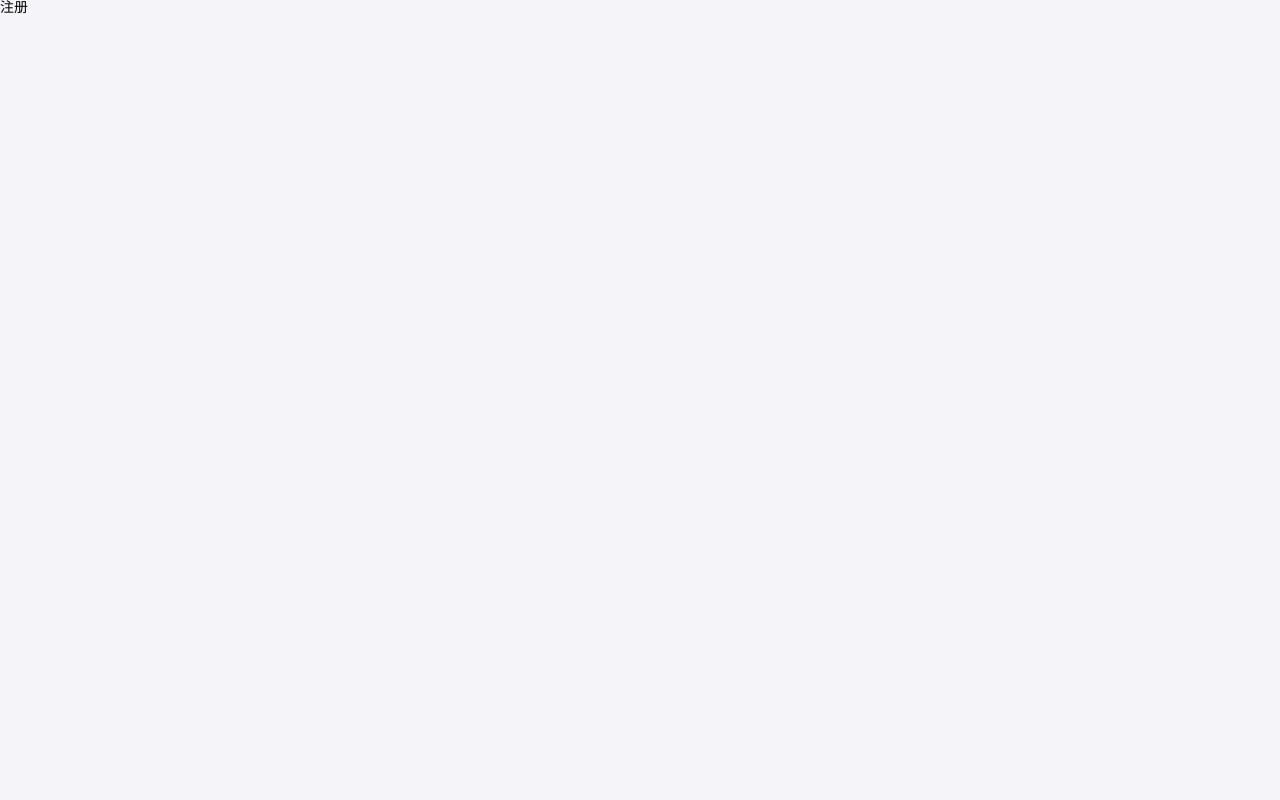
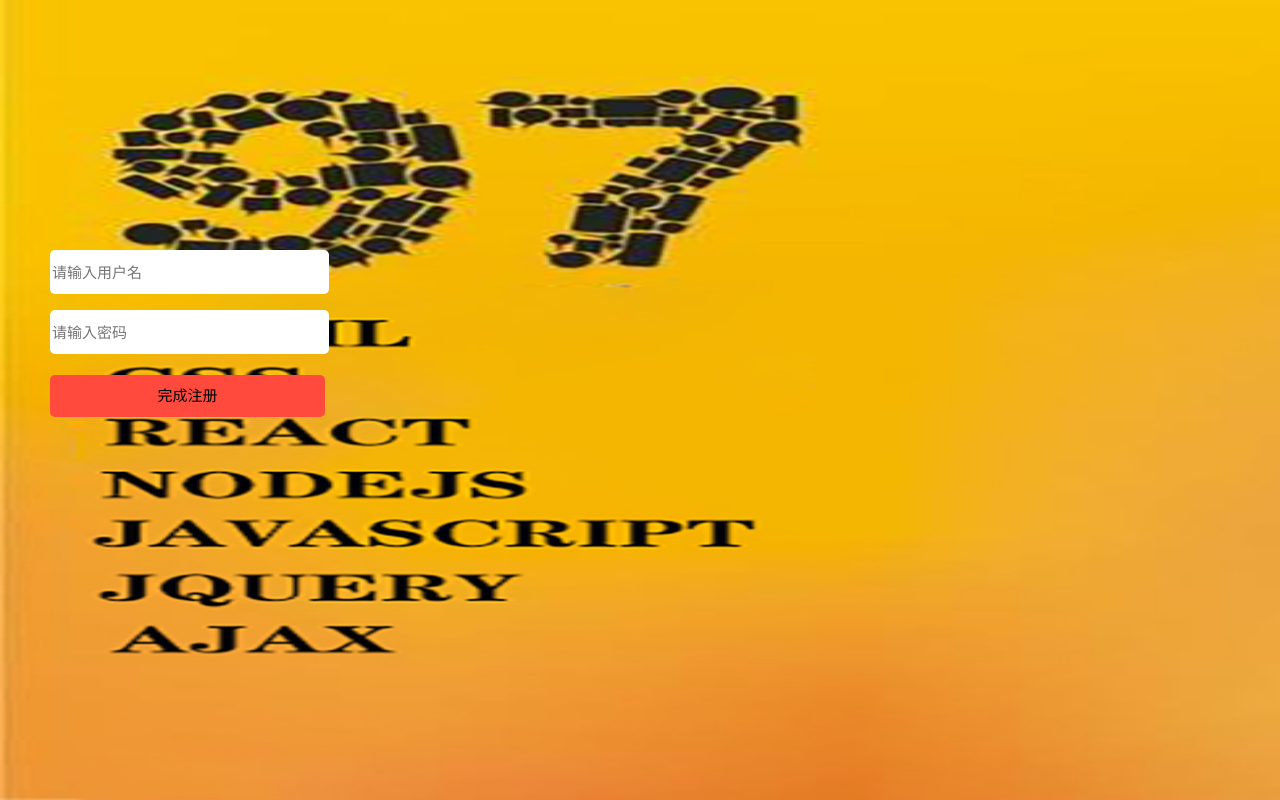
Before and after one commit to chailintongLYN/Software-group, a React (Create React App) app in the folder Project/myapp/: page /logon in a window 1280 px wide. Built offline with nearby package versions, Linux system fonts and the light colour scheme.

Commit message:
heshuang

```diff
--- a/Project/myapp/src/shixinxiangmu/Logon.js
+++ b/Project/myapp/src/shixinxiangmu/Logon.js
@@ -1,7 +1,105 @@
-import React from 'react'
-const Logon=()=>{
-    return(
-        <div>注册</div>
-    )
+import React, { Component } from "react";
+let newinfo={
+    username:"",
+    password:""
+}
+class Logon extends Component{
+    constructor(props) {
+        super(props);
+        this.state = {
+            username: "",
+            password: ""
+        };
+        this.handleChange = this.handleChange.bind(this);
+        this.handleSumit = this.handleSumit.bind(this);
+    }
+    // 处理用户名、密码的变化
+    handleChange(e) {
+        if (e.target.name === "username") {
+            this.setState({
+                username: e.target.value,
+            });
+            newinfo.username=e.target.value;
+        } else if (e.target.name === "password") {
+            this.setState({
+                password: e.target.value,
+            });
+            newinfo.password=e.target.value;
+            console.log(JSON.stringify(newinfo));
+        }
+
+    }
+    // 提交登录表单
+    async handleSumit(e) {
+        e.preventDefault();
+        console.log(e.target)
+        const username = this.state.username;
+        const password = this.state.password;
+        if (username.length === 0 || password.length === 0) {
+            alert("用户名或密码不能为空！");
+            return;
+        }
+        fetch('/data', {
+            method : 'POST',
+            headers : {
+              'content-type' : 'application/json'
+            },
+            body : JSON.stringify(newinfo)
+          }).then(res => res.json()).catch(err => {
+            alert(err.message)
+          }).then(response => {
+            if(response.status === '注册成功'){
+            //   location.href = '/login';
+            alert("注册成功")
+              console.log(response)
+            }else{
+              alert('注册失败')
+            }
+          });
+        // 保存信息到sessionStorage
+        sessionStorage.setItem("username", username);
+        // 登录成功后，设置redirectToReferrer为true;
+        // this.setState({
+        //     rediectToReferrer: true,
+        // });
+        let RedirectUrl = this.props.location.state
+            ? this.props.location.state.from.pathname
+            : "/login";
+        // 登陆成功之后的跳转
+        this.props.history.push(RedirectUrl);
+    }
+    render(props) {
+        return (
+            <body>
+                <div class="container">
+                    {/* <div class="ll"></div> */}
+                    <form onSubmit={this.handleSumit}>
+                        <div>
+                                <input
+                                    type="text"
+                                    name="username"
+                                    placeholder="请输入用户名"
+                                    value={this.state.username}
+                                    onChange={this.handleChange}
+                                    class="username"
+                                />
+                        </div>
+                        <div>
+
+                                <input
+                                    type="password"
+                                    name="password"
+                                    placeholder="请输入密码"
+                                    value={this.state.password}
+                                    onChange={this.handleChange}
+                                    class="password"
+                                />
+                        </div>
+                        <input type="submit" value="完成注册" class="complete"/>
+                    </form>
+                </div>
+            </body>
+        );
+    }
 }
 export default Logon
--- a/Project/myapp/src/shixinxiangmu/login.css
+++ b/Project/myapp/src/shixinxiangmu/login.css
@@ -63,3 +63,8 @@ input{
     width: 400px;
     height: 100px;
 } */
+.complete{
+    position: absolute;
+    top: 125px;
+    background-color:#FF4A3D ;
+}
```
